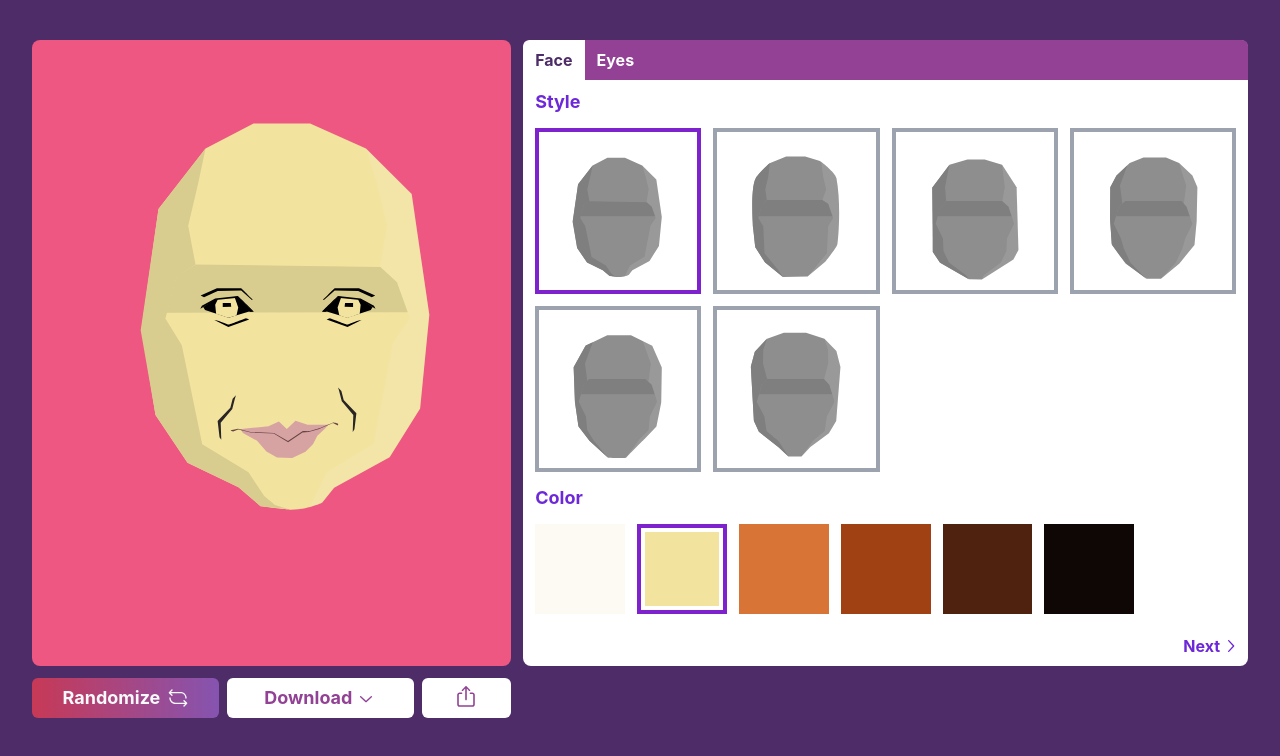
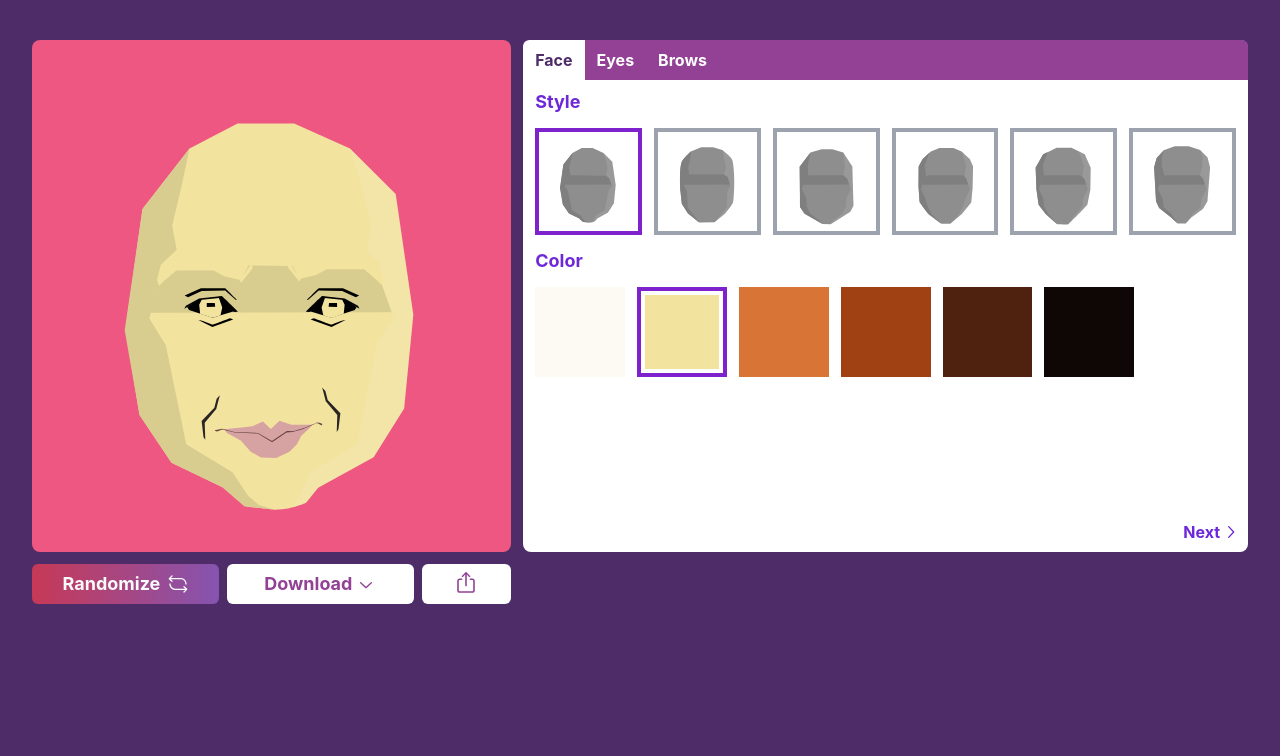
Before and after one commit to getsentry/sentry-avatar-generator, a React (Vite) app: page / in a window 1280 px wide. Shown: the top 756 px of the page. Built offline with nearby package versions, Linux system fonts and the light colour scheme.

Commit message:
added brows

```diff
--- a/src/App.tsx
+++ b/src/App.tsx
@@ -32,10 +32,12 @@ import {
 } from "@radix-ui/react-icons";
 import Eyes from "./components/avatar/eyes/eyes";
 import {
+  BrowsStyle,
   EyesStyle,
   FaceStyle,
   PartProps,
 } from "./components/avatar/sentry-avatar.types";
+import Brows from "./components/avatar/brows/brows";
 
 /**
  * Available download aspect ratio options.
@@ -48,6 +50,7 @@ type AspectRatioOption = "9:16" | "1:1" | "16:9";
 enum AvatarPart {
   FACE = "face",
   EYES = "eyes",
+  BROWS = "brows",
 }
 
 /**
@@ -56,6 +59,7 @@ enum AvatarPart {
 type AvatarPartStyles = {
   [AvatarPart.FACE]: FaceStyle;
   [AvatarPart.EYES]: EyesStyle;
+  [AvatarPart.BROWS]: BrowsStyle;
 };
 
 /**
@@ -111,7 +115,7 @@ type AvatarConfig = {
 };
 
 const configOptions: AvatarGeneratorConfigOptions = {
-  face: {
+  [AvatarPart.FACE]: {
     colors: ["#FDFAF3", "#F2E39F", "#D87436", "#9F4112", "#4F2210", "#0E0705"],
     defaultColor: "#F2E39F",
     neutralColor: "#8E8E8E",
@@ -119,7 +123,7 @@ const configOptions: AvatarGeneratorConfigOptions = {
     defaultStyle: Object.values(FaceStyle)[0],
     render: Face,
   },
-  eyes: {
+  [AvatarPart.EYES]: {
     colors: ["#FDFAF3", "#F2E39F", "#D87436", "#9F4112", "#4F2210", "#0E0705"],
     defaultColor: "#F2E39F",
     neutralColor: "#444444",
@@ -127,11 +131,20 @@ const configOptions: AvatarGeneratorConfigOptions = {
     defaultStyle: Object.values(EyesStyle)[0],
     render: Eyes,
   },
+  [AvatarPart.BROWS]: {
+    colors: ["#FDFAF3", "#F2E39F", "#D87436", "#9F4112", "#4F2210", "#0E0705"],
+    defaultColor: "#F2E39F",
+    neutralColor: "#444444",
+    styles: Object.values(BrowsStyle),
+    defaultStyle: Object.values(BrowsStyle)[0],
+    render: Brows,
+  },
 };
 
 const tabs: { name: string; value: string }[] = [
   { name: "Face", value: "face" },
   { name: "Eyes", value: "eyes" },
+  { name: "Brows", value: "brows" },
   // { name: "Hair", value: "hair" },
   // { name: "Nose", value: "nose" },
   // { name: "Mouth", value: "mouth" },
@@ -222,6 +235,10 @@ function App() {
                   eyes: {
                     color: config[AvatarPart.EYES]!.color,
                     style: config[AvatarPart.EYES]!.style,
+                  },
+                  brows: {
+                    color: config[AvatarPart.BROWS]!.color,
+                    style: config[AvatarPart.BROWS]!.style,
                   },
                 }}
               />
--- /dev/null
+++ b/src/components/avatar/brows/brows.tsx
@@ -0,0 +1,156 @@
+import { BrowsStyle, PartConfig } from "../sentry-avatar.types";
+
+export interface BrowsConfig extends PartConfig<BrowsStyle> {
+  style: BrowsStyle;
+  color: string;
+}
+
+export interface BrowsProps {
+  width?: number;
+  height?: number;
+  config: BrowsConfig;
+}
+
+function Brows({ width, height, config: { color, style } }: BrowsProps) {
+  switch (style) {
+    case BrowsStyle.FIRST:
+      return (
+        <svg
+          id="Eyebrows"
+          xmlns="http://www.w3.org/2000/svg"
+          width={width}
+          height={height}
+          viewBox="0 0 1920 1920"
+          className="absolute top-0"
+        >
+          <g id="Brows_1">
+            <path
+              fill={color}
+              d="M1018.0695,813.7179l1.944,39.587,42.2707,52.6262,7.3465-11.3536,53.4289-12.6894,42.7431-22.0394h139.5829s60.1075,50.7574,62.7789,56.1003,9.3501-22.0394,9.3501-22.0394l-14.6929-56.1003-64.1147-60.7754-177.651-3.3393-84.8183,25.3787.6679,46.7503,18.0322,35.3966-28.9135-45.9476-7.9547-21.5548Z"
+            />
+            <path
+              fill={color}
+              d="M888.462,818.2436l-1.944,39.587-42.2707,52.6262-7.3465-11.3536-53.4289-12.6894-42.7431-22.0394h-139.5829s-60.1075,50.7574-62.7789,56.1003-9.3501-22.0394-9.3501-22.0394l14.6929-56.1003,64.1147-60.7754,177.651-3.3393,84.8183,25.3787-.6679,46.7503-18.0322,35.3966,28.9135-45.9476,7.9547-21.5548Z"
+            />
+          </g>
+        </svg>
+      );
+
+    case BrowsStyle.SECOND:
+      return (
+        <svg
+          id="Eyebrows"
+          xmlns="http://www.w3.org/2000/svg"
+          width={width}
+          height={height}
+          viewBox="0 0 1920 1920"
+          className="absolute top-0"
+        >
+          <g id="Brows_2">
+            <path
+              fill={color}
+              d="M1044.6347,841.7299c-5.3613,14.0734,0,60.9848,0,60.9848,0,0,45.0323-37.624,106.112-60.437,25.7565-13.2462,157.3343,5.6565,196.8013,28.9393,19.5534,11.5352,29.856,23.3096,29.856,23.3096l.3013-29.341s-28.1468-62.3251-65.6759-95.8332c-13.4032-6.0315-100.5243-24.796-144.755-10.0524-20.1049,12.0629-91.8122,54.9533-122.6397,82.43Z"
+            />
+            <path
+              fill={color}
+              d="M857.8093,841.7299c5.3613,14.0734,0,60.9848,0,60.9848,0,0-45.0323-37.624-106.112-60.437-25.7565-13.2462-157.3343,5.6565-196.8013,28.9393-19.5534,11.5352-29.856,23.3096-29.856,23.3096l-.3013-29.341s28.1468-62.3251,65.6759-95.8332c13.4032-6.0315,100.5243-24.796,144.755-10.0524,20.1049,12.0629,91.8122,54.9533,122.6397,82.43Z"
+            />
+          </g>
+        </svg>
+      );
+
+    case BrowsStyle.THIRD:
+      return (
+        <svg
+          id="Eyebrows"
+          xmlns="http://www.w3.org/2000/svg"
+          width={width}
+          height={height}
+          viewBox="0 0 1920 1920"
+          className="absolute top-0"
+        >
+          <g id="Brows_3">
+            <path
+              fill={color}
+              d="M1046.0629,819.5064s-13.242,16.4659-17.1811,41.0852c-2.988,18.6751-2.241,50.7962-2.241,50.7962l20.9161-15.6871s95.2514,4.4854,146.854-7.9704c12.2022-8.1348,40.6439-18.9217,40.6439-18.9217l106.0745,24.6511,23.9041,24.6511,4.482-13.4461-17.3793-34.5599-81.9722-73.0086s-101.5925,17.1811-224.1011,22.4101Z"
+            />
+            <path
+              fill={color}
+              d="M852.9041,819.5064s13.242,16.4659,17.1811,41.0852c2.988,18.6751,2.241,50.7962,2.241,50.7962l-20.9161-15.6871s-95.2514,4.4854-146.854-7.9704c-12.2022-8.1348-40.6439-18.9217-40.6439-18.9217l-106.0745,24.6511-23.9041,24.6511-4.482-13.4461,17.3793-34.5599,81.9722-73.0086s101.5925,17.1811,224.1011,22.4101Z"
+            />
+          </g>
+        </svg>
+      );
+
+    case BrowsStyle.FOURTH:
+      return (
+        <svg
+          id="Eyebrows"
+          xmlns="http://www.w3.org/2000/svg"
+          width={width}
+          height={height}
+          viewBox="0 0 1920 1920"
+          className="absolute top-0"
+        >
+          <g id="Brows_4">
+            <path
+              fill={color}
+              d="M1034.6802,898.2887c-6.6115-4.7225,21.2512-50.5306,21.2512-50.5306,0,0,192.6776-23.1402,211.0953-21.2512,25.4769,2.613,95.6566,57.2767,95.6566,57.2767,0,0,9.3928,20.7639,6.6371,22.9678-1.546,1.2364-48.9296-41.9922-104.6549-46.2425-35.8365-2.7333-224.7905,40.6134-229.9853,37.7799Z"
+            />
+            <path
+              fill={color}
+              d="M888.2184,898.2887c6.6115-4.7225-21.2512-50.5306-21.2512-50.5306,0,0-192.6776-23.1402-211.0953-21.2512-25.4769,2.613-95.6566,57.2767-95.6566,57.2767,0,0-9.3928,20.7639-6.6371,22.9678,1.546,1.2364,48.9296-41.9922,104.6549-46.2425,35.8365-2.7333,224.7905,40.6134,229.9853,37.7799Z"
+            />
+          </g>
+        </svg>
+      );
+
+    case BrowsStyle.FIFTH:
+      return (
+        <svg
+          id="Eyebrows"
+          xmlns="http://www.w3.org/2000/svg"
+          width={width}
+          height={height}
+          viewBox="0 0 1920 1920"
+          className="absolute top-0"
+        >
+          <g id="Brows_5">
+            <path
+              fill={color}
+              d="M1039.4644,869.6992c-12.2521,8.6661-24.2057,52.8148-14.7739,60.1507s92.384-81.6308,221.6079-78.0904c38.5176,1.0553,95.4614,50.3751,98.6683,48.5427,3.6935-2.1106-13.4822-26.9498-21.6331-35.8794-16.7359-18.3345-41.6834-46.4321-87.5879-53.8191-58.3495-9.3896-174.6481,43.7939-196.2813,59.0954Z"
+            />
+            <path
+              fill={color}
+              d="M854.5597,869.6992c12.2521,8.6661,24.2057,52.8148,14.7739,60.1507s-92.384-81.6308-221.6079-78.0904c-38.5176,1.0553-95.4614,50.3751-98.6683,48.5427-3.6935-2.1106,13.4822-26.9498,21.6331-35.8794,16.7359-18.3345,41.6834-46.4321,87.5879-53.8191,58.3495-9.3896,174.6481,43.7939,196.2813,59.0954Z"
+            />
+          </g>
+        </svg>
+      );
+
+    case BrowsStyle.SIXTH:
+      return (
+        <svg
+          id="Eyebrows"
+          xmlns="http://www.w3.org/2000/svg"
+          width={width}
+          height={height}
+          viewBox="0 0 1920 1920"
+          className="absolute top-0"
+        >
+          <g id="Brows_6">
+            <path
+              fill={color}
+              d="M1038.2948,894.2161h0c-2.2458-2.0212-2.7829-5.3354-1.2793-7.9561,7.8965-13.7635,29.0483-52.4419,51.052-59.6059,10.7935-3.5142,51.6499,9.5122,89.3603,7.2794,38.1539-2.2591,45.4702-12.2147,61.441-9.1758,27.507,5.234,95.4344,60.9854,91.0205,64.4457-4.5134,3.5383-55.8423-26.6191-89.1162-25.4618-63.8344,2.2203-176.2916,27.2938-196.7558,31.9615-2.0362.4644-4.1701-.0898-5.7225-1.4869Z"
+            />
+            <path
+              fill={color}
+              d="M877.575,894.2161h0c2.2458-2.0212,2.7829-5.3354,1.2793-7.9561-7.8965-13.7635-29.0483-52.4419-51.052-59.6059-10.7935-3.5142-51.6499,9.5122-89.3603,7.2794-38.1539-2.2591-45.4702-12.2147-61.441-9.1758-27.507,5.234-95.4344,60.9854-91.0205,64.4457,4.5134,3.5383,55.8423-26.6191,89.1162-25.4618,63.8344,2.2203,176.2916,27.2938,196.7558,31.9615,2.0362.4644,4.1701-.0898,5.7225-1.4869Z"
+            />
+          </g>
+        </svg>
+      );
+  }
+}
+
+export default Brows;
--- a/src/components/avatar/sentry-avatar.tsx
+++ b/src/components/avatar/sentry-avatar.tsx
@@ -1,3 +1,4 @@
+import Brows, { BrowsConfig } from "./brows/brows";
 import Eyes, { EyesConfig } from "./eyes/eyes";
 import Face, { FaceConfig } from "./face/face";
 import Mouth from "./mouth";
@@ -5,13 +6,15 @@ import Mouth from "./mouth";
 export interface SentryAvatarConfig {
   face: FaceConfig;
   eyes: EyesConfig;
+  brows: BrowsConfig;
 }
 
 function SentryAvatar({ config }: { config: SentryAvatarConfig }) {
   return (
-    <div className="relative">
+    <div className="relative w-[512px] h-[512px]">
       <Face width={512} height={512} config={config.face} />
       <Eyes width={512} height={512} config={config.eyes} />
+      <Brows width={512} height={512} config={config.brows} />
       <Mouth width={512} height={512} />
     </div>
   );
--- a/src/components/avatar/sentry-avatar.types.ts
+++ b/src/components/avatar/sentry-avatar.types.ts
@@ -8,6 +8,15 @@ export enum FaceStyle {
 }
 
 export enum EyesStyle {
+  FIRST = "first",
+  SECOND = "second",
+  THIRD = "third",
+  FOURTH = "fourth",
+  FIFTH = "fifth",
+  SIXTH = "sixth",
+}
+
+export enum BrowsStyle {
   FIRST = "first",
   SECOND = "second",
   THIRD = "third",
--- a/src/components/editor/avatar-grid-options.tsx
+++ b/src/components/editor/avatar-grid-options.tsx
@@ -12,7 +12,7 @@ function AvatarGridOptions<T>({
   render: (value: T) => React.ReactNode;
 }) {
   return (
-    <div className="grid grid-cols-3 sm:grid-cols-4 gap-3 bg-white m-3 rounded-lg">
+    <div className="grid grid-cols-3 sm:grid-cols-6 gap-3 bg-white m-3 rounded-lg">
       {values.map(function (value, i) {
         const isSelected = value == currentValue;
 
--- a/src/components/editor/avatar-preview.tsx
+++ b/src/components/editor/avatar-preview.tsx
@@ -7,11 +7,7 @@ function AvatarPreview({
   id: string;
   children: React.ReactNode;
 }) {
-  return (
-    <div id={id} className="h-full w-full">
-      {children}
-    </div>
-  );
+  return <div id={id}>{children}</div>;
 }
 
 export default AvatarPreview;
```
